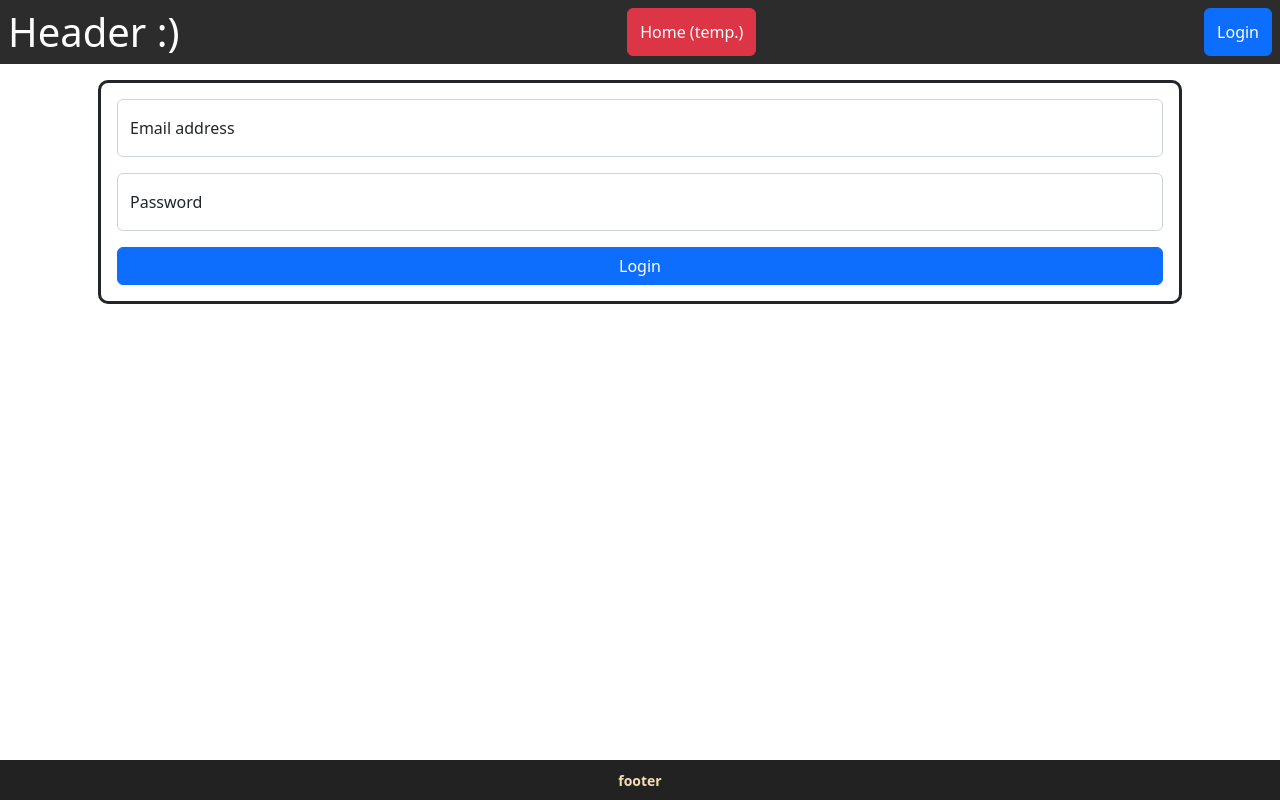
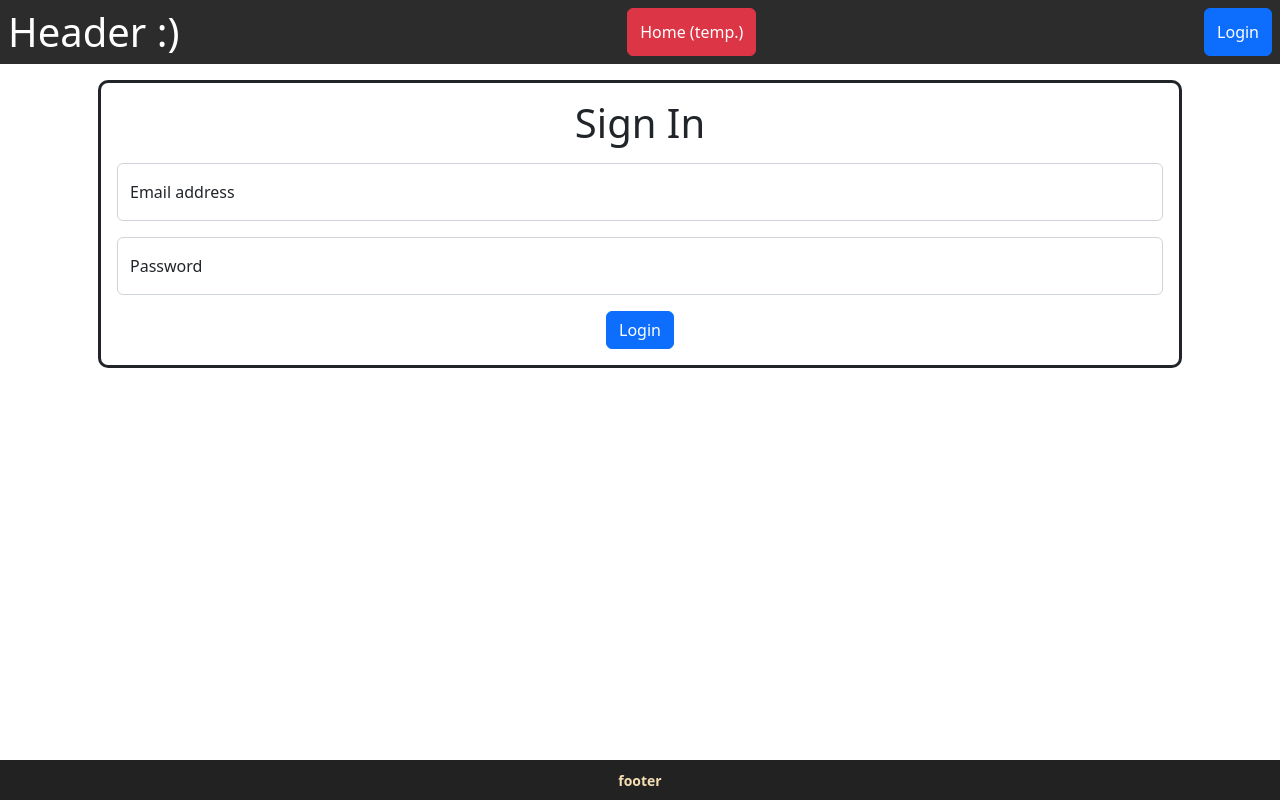
Before and after one commit to JoshThorntonDev/a1-3786643-3785167, a React (Create React App) app: page /login in a window 1280 px wide. Built offline with nearby package versions, Linux system fonts and the light colour scheme.

Commit message:
Remove unused classes; changed to bootstrap classes

```diff
--- a/src/components/Login.css
+++ b/src/components/Login.css
@@ -1,17 +1,6 @@
-.login {
-    justify-content: center;
-
+.loginForm {
+  border-style: solid;
+  border-radius: 10px;
+  padding: 1em;
+  margin: 1em;
 }
-.loginForm {
-
-    border-style: solid;
-    border-radius: 10px;
-    padding:1em;
-    margin:1em;
-    display:grid; /*make the Login button the same size as the email and password areas*/
-
-}
-
-.formSegment {
-    text-align: center;
-}
--- a/src/components/Login.js
+++ b/src/components/Login.js
@@ -5,8 +5,8 @@ import { FloatingLabel } from "react-bootstrap";
 
 function Login() {
   return (
-    <div className="login">
     <Form className="mb-3 loginForm">
+      <h1 className="mb-3 d-flex justify-content-center">Sign In</h1>
       <FloatingLabel label="Email address" className="mb-3">
         <Form.Control
           type="email"
@@ -22,11 +22,12 @@ function Login() {
           placeholder="Password here"
         />
       </FloatingLabel>
+      <div className="d-flex justify-content-center">
         <Button variant="primary" type="submit">
           Login
         </Button>
+      </div>
     </Form>
-    </div>
   );
 }
 
```
Lines whose indentation alone changed are shown as unchanged.
